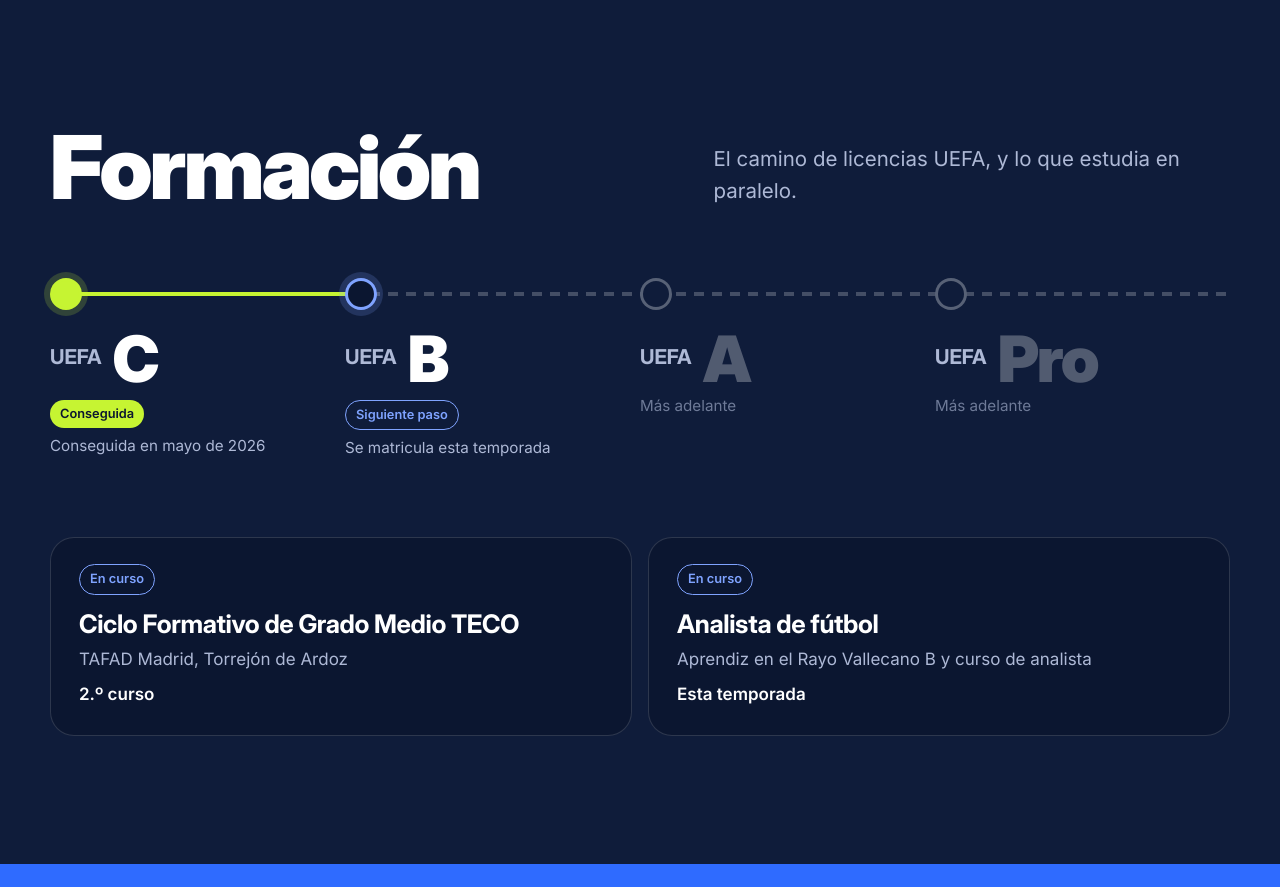
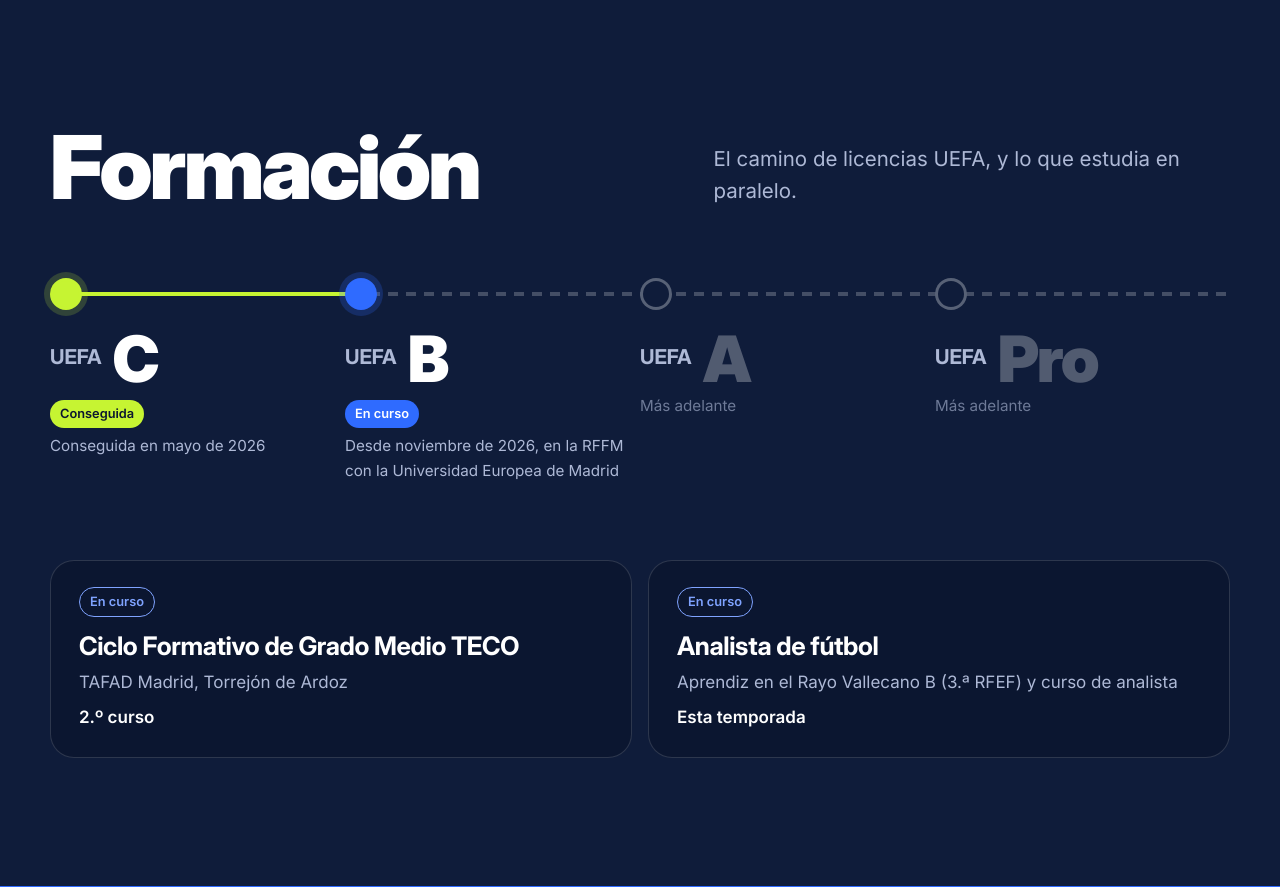
Before and after one commit to rfuentegonzalez/JaviFuenteCoach, a PHP site: page / in a window 1280 px wide. Shown: the part 4795-5682 px from the top of the page. Run offline with PHP 8.4, Linux system fonts and the light colour scheme.

Commit message:
Actualiza UEFA B (en curso) y categoría del Rayo Vallecano B
- UEFA B: en curso desde noviembre de 2026, en la RFFM con la
  Universidad Europea de Madrid. Nuevo estado «progress» en Formación.
- «Rayo Vallecano B (3.ª RFEF)» en trayectoria y formación, sin repetir
  la etiqueta 3.ª RFEF.

Co-Authored-By: Claude Opus 5.5 <noreply@anthropic.com>
Claude-Session: https://claude.ai/code/session_01PsyQidksvCYX6KdF3JR6nt

```diff
--- a/assets/css/style.css
+++ b/assets/css/style.css
@@ -345,6 +345,8 @@ ul, ol { padding: 0; list-style: none; }
 .license.is-done .license__status { background: var(--lima); color: var(--marino); }
 .license.is-next .license__node { border-color: var(--campo-claro); background: var(--marino); box-shadow: 0 0 0 6px rgba(127,163,255,.18); }
 .license.is-next .license__status { border: 1px solid var(--campo-claro); color: var(--campo-claro); }
+.license.is-progress .license__node { border-color: var(--campo); background: var(--campo); box-shadow: 0 0 0 6px rgba(47,107,255,.22); }
+.license.is-progress .license__status { background: var(--campo); color: #fff; }
 .license.is-later .license__name { color: rgba(255,255,255,.28); }
 .license.is-later .license__note { color: rgba(174,185,214,.6); }
 
--- a/includes/data.php
+++ b/includes/data.php
@@ -37,7 +37,7 @@ return [
             'now'    => true,
             'roles'  => [
                 ['title' => 'Primer entrenador', 'club' => 'Fundación Rayo Vallecano', 'tags' => ['Benjamín I', 'Preferente']],
-                ['title' => 'Aprendiz de analista', 'club' => 'Rayo Vallecano B', 'tags' => ['3.ª RFEF', 'Análisis de vídeo']],
+                ['title' => 'Aprendiz de analista', 'club' => 'Rayo Vallecano B (3.ª RFEF)', 'tags' => ['Análisis de vídeo']],
             ],
         ],
         [
@@ -84,10 +84,10 @@ return [
         ['title' => 'Ganas de aprender', 'text' => 'Me dejo aconsejar y pregunto constantemente para mejorar.'],
     ],
 
-    // Camino de licencias UEFA: done = conseguida, next = siguiente paso, later = más adelante
+    // Camino de licencias UEFA: done = conseguida, progress = en curso, next = siguiente paso, later = más adelante
     'licenses' => [
         ['name' => 'C', 'status' => 'done', 'note' => 'Conseguida en mayo de 2026'],
-        ['name' => 'B', 'status' => 'next', 'note' => 'Se matricula esta temporada'],
+        ['name' => 'B', 'status' => 'progress', 'note' => 'Desde noviembre de 2026, en la RFFM con la Universidad Europea de Madrid'],
         ['name' => 'A', 'status' => 'later', 'note' => 'Más adelante'],
         ['name' => 'Pro', 'status' => 'later', 'note' => 'Más adelante'],
     ],
@@ -95,6 +95,6 @@ return [
     // Otra formación en curso
     'education' => [
         ['title' => 'Ciclo Formativo de Grado Medio TECO', 'where' => 'TAFAD Madrid, Torrejón de Ardoz', 'when' => '2.º curso', 'status' => 'progress'],
-        ['title' => 'Analista de fútbol', 'where' => 'Aprendiz en el Rayo Vallecano B y curso de analista', 'when' => 'Esta temporada', 'status' => 'progress'],
+        ['title' => 'Analista de fútbol', 'where' => 'Aprendiz en el Rayo Vallecano B (3.ª RFEF) y curso de analista', 'when' => 'Esta temporada', 'status' => 'progress'],
     ],
 ];
--- a/index.php
+++ b/index.php
@@ -243,7 +243,7 @@ $desc = "{$d['full_name']}, entrenador UEFA C de fútbol base. {$d['current']}";
 
         <ol class="licenses" aria-label="Licencias de entrenador UEFA">
             <?php
-            $lab = ['done' => 'Conseguida', 'next' => 'Siguiente paso', 'later' => ''];
+            $lab = ['done' => 'Conseguida', 'progress' => 'En curso', 'next' => 'Siguiente paso', 'later' => ''];
             foreach ($d['licenses'] as $l): ?>
             <li class="license is-<?= e($l['status']) ?>">
                 <span class="license__node" aria-hidden="true"></span>
```
